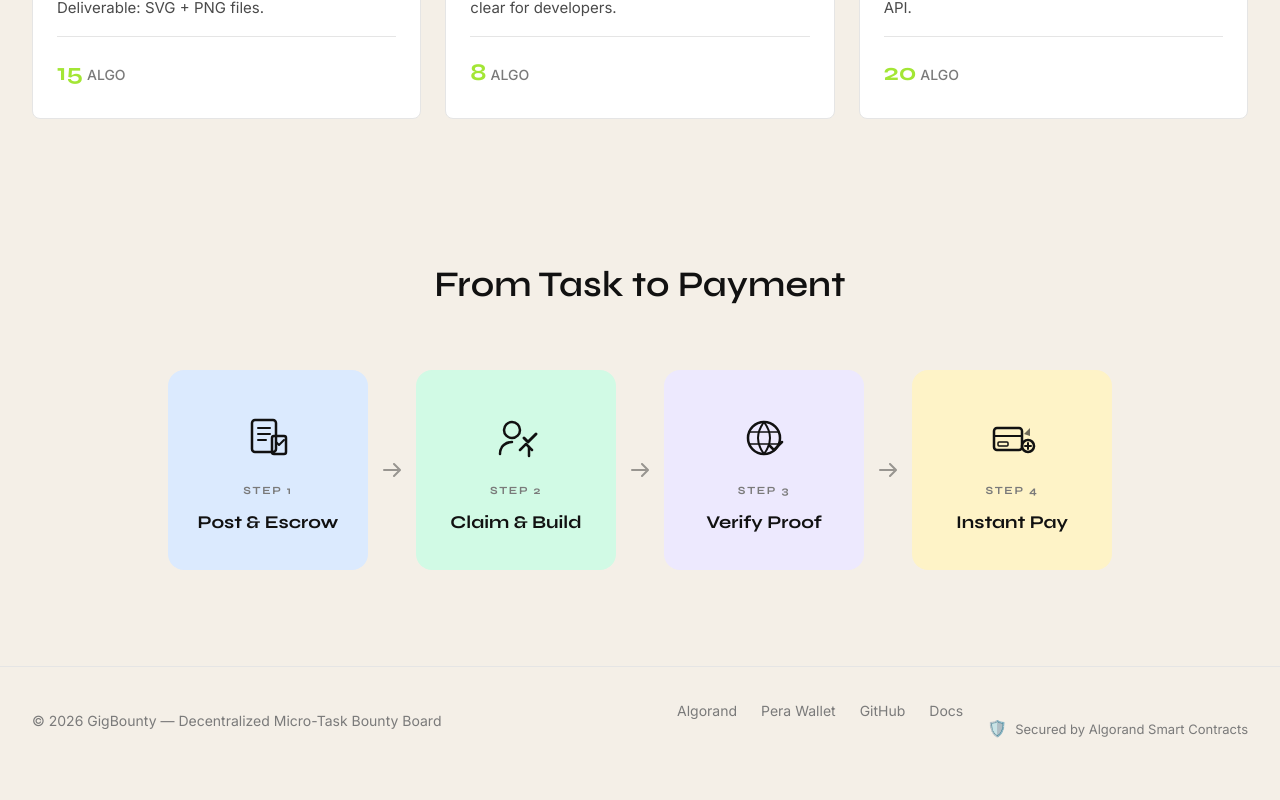
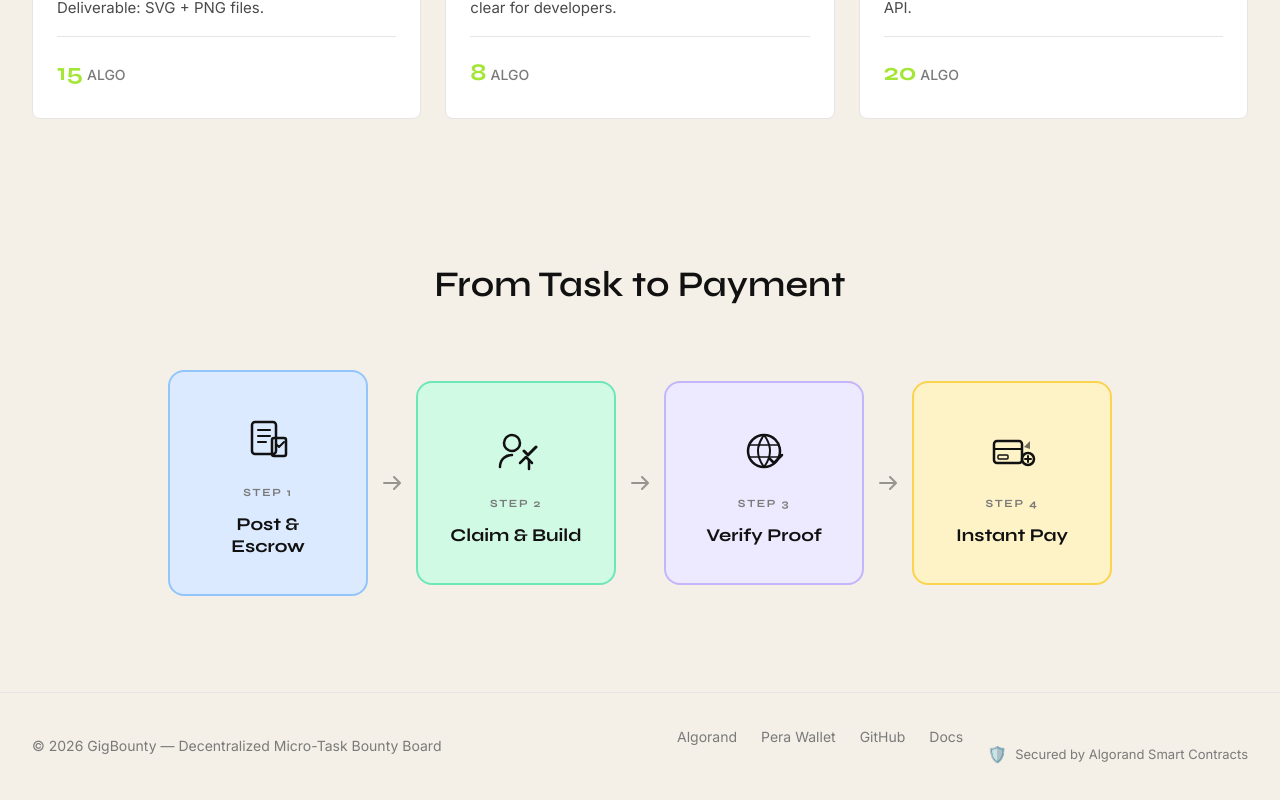
Before and after one commit to Soumyartho/GigBounty, a React (Vite) app in the folder frontend/: page / in a window 1280 px wide. Shown: the part 1332-2132 px from the top of the page. Before the commit the page ends 2106 px from the top, so only its background shows below. Built offline with nearby package versions, Linux system fonts and the light colour scheme; no server answers.

Commit message:
Improved the UX of the Modal Cards includig Warm Neon Hues (some more improvements including Infographic Views, refined the Borders of the Modal Cards)

```diff
--- a/frontend/src/App.css
+++ b/frontend/src/App.css
@@ -712,7 +712,7 @@
 }
 
 .step-card {
-  border: none;
+  border: 2px solid;
   border-radius: 16px;
   padding: 36px 28px;
   text-align: center;
--- a/frontend/src/components/HowItWorks.jsx
+++ b/frontend/src/components/HowItWorks.jsx
@@ -15,6 +15,7 @@ export default function HowItWorks() {
         </svg>
       ),
       color: '#DBEAFE',
+      border: '#93C5FD',
     },
     {
       number: 2,
@@ -30,6 +31,7 @@ export default function HowItWorks() {
         </svg>
       ),
       color: '#D1FAE5',
+      border: '#6EE7B7',
     },
     {
       number: 3,
@@ -46,6 +48,7 @@ export default function HowItWorks() {
         </svg>
       ),
       color: '#EDE9FE',
+      border: '#C4B5FD',
     },
     {
       number: 4,
@@ -62,6 +65,7 @@ export default function HowItWorks() {
         </svg>
       ),
       color: '#FEF3C7',
+      border: '#FCD34D',
     },
   ];
 
@@ -82,7 +86,7 @@ export default function HowItWorks() {
         <div className="steps-flow">
           {steps.map((step, i) => (
             <div className="step-flow-group" key={step.number}>
-              <div className="step-card" style={{ backgroundColor: step.color }}>
+              <div className="step-card" style={{ backgroundColor: step.color, borderColor: step.border }}>
                 <div className="step-icon">{step.icon}</div>
                 <div className="step-label">{step.label}</div>
                 <h3>{step.title}</h3>
```
